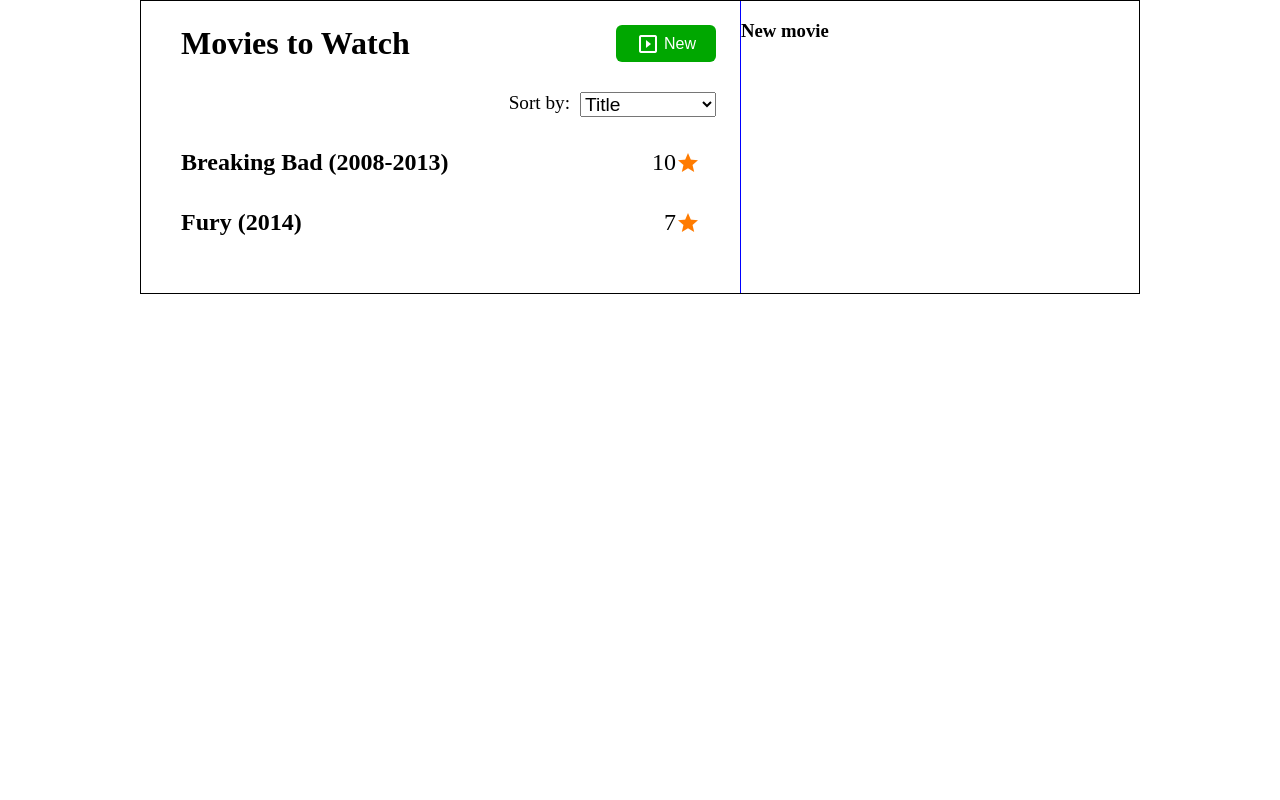
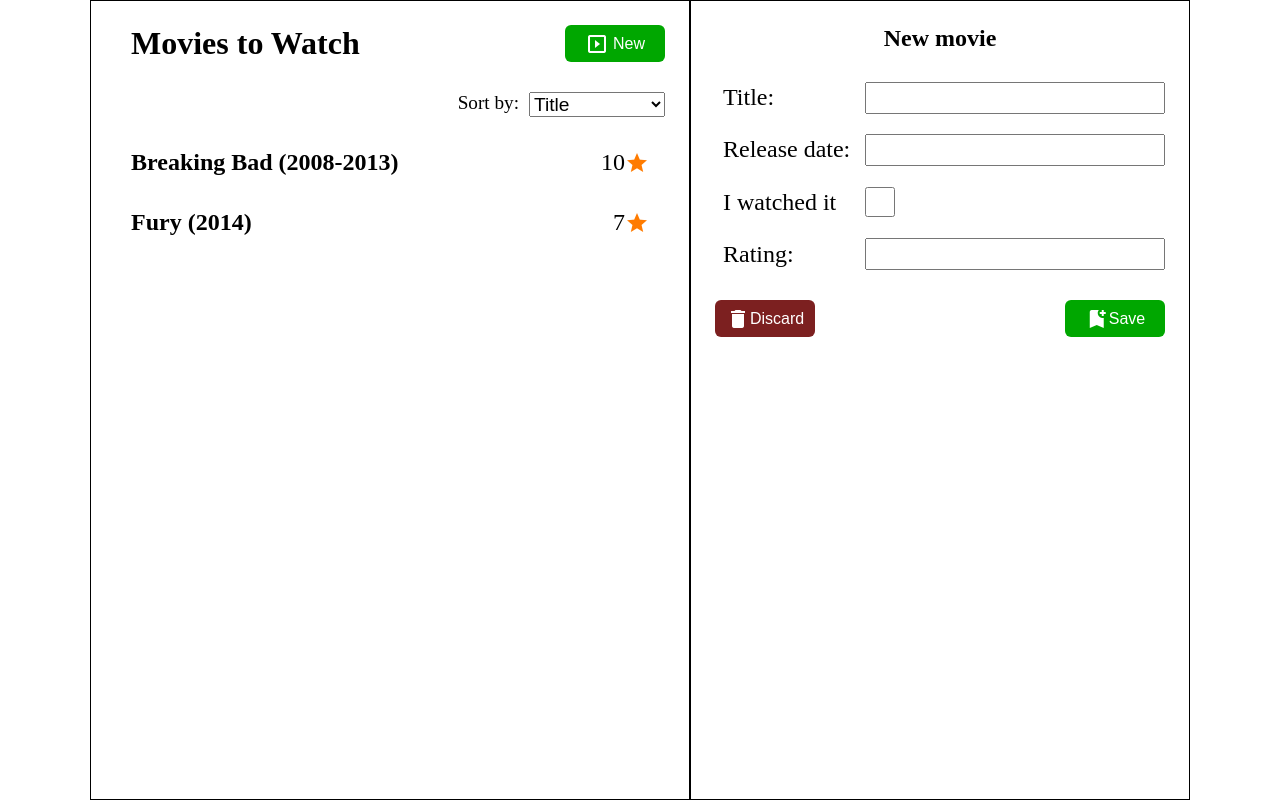
Before and after one commit to Kestrel-72/movies-to-watch, a plain HTML site: page index.html in a window 1280 px wide. Drawn offline with Linux system fonts and the light colour scheme.

Commit message:
Build: section for adding a new movie

```diff
--- a/index.html
+++ b/index.html
@@ -49,7 +49,39 @@
     <footer></footer>
   </main>
   <aside class="sidebar">
-    <h3>New movie</h3>
+    <h2>New movie</h2>
+    <form action="#" class="movie-form">
+      <ul>
+        <li>
+          <label for="title">Title: </label>
+          <input id="title" type="text"></li>
+        <li>
+          <label for="year">Release date: </label>
+          <input id="year" type="text"></li>
+        <li>
+          <label for="watched">I watched it </label>
+          <input id="watched" type="checkbox">
+        </li>
+        <li>
+          <label for="stars">Rating:</label>
+          <input id="stars" type="number">
+        </li>
+      </ul>
+      <div class="form-buttons">
+        <button class="discard-changes" type="button">
+          <span class="material-icons">
+            delete
+          </span>
+          Discard
+        </button>
+        <button class="save-movie" type="button">
+          <span class="material-icons">
+            bookmark_add
+          </span>
+          Save
+        </button>
+      </div>
+    </form>
   </aside>
 </body>
 </html>
--- a/style.css
+++ b/style.css
@@ -9,16 +9,15 @@ html {
 }
 
 body {
-  width: 1000px;
+  width: 1100px;
   margin: 0 auto;
-  border: 1px solid black;
   display: grid;
-  grid-template-columns: 600px 400px;
+  grid-template-columns: 600px 500px;
 }
 
 main {
   padding: 24px;
-  border-right: 1px solid blue;
+  border: 1px solid black;
 }
 
 header {
@@ -32,9 +31,10 @@ h1 {
   padding-left: 16px;
 }
 
-header button.add-new-title {
+button.add-new-title, button.discard-changes, button.save-movie {
   font-size: 1rem;
   width: 100px;
+  height: 37px;
   display: flex;
   justify-content: center;
   align-items: center;
@@ -63,7 +63,7 @@ header button.add-new-title span{
   font-size: 1.2rem;
 }
 
-.to-watch-list {
+.to-watch-list, .movie-form ul {
   list-style: none;
 }
 
@@ -94,3 +94,53 @@ header button.add-new-title span{
 .to-watch-list li div.rating span{
   color: rgb(255, 123, 0);
 }
+
+.sidebar {
+  padding: 24px;
+  border: 1px solid black;
+  height: 100vh;
+}
+
+.sidebar h2 {
+  width: max-content;
+  margin: 0 auto;
+}
+
+.movie-form ul {
+  display: flex;
+  flex-direction: column;
+  justify-content: space-between;
+  height: 200px;
+  font-size: 1.5rem;
+}
+
+.movie-form li {
+  display: grid;
+  grid-template-columns: 150px 1fr;
+  align-items: center;
+}
+
+.movie-form li input[id="watched"] {
+  margin: 0;
+  width: 30px;
+}
+
+.movie-form label {
+  width: 150px;
+  padding: 8px;
+}
+
+.movie-form input {
+  font-size: 1rem;
+  padding: 8px;
+  height: 2rem;
+}
+
+.form-buttons {
+  display: flex;
+  justify-content: space-between;
+}
+
+button.discard-changes {
+  background-color: rgb(124, 32, 32);
+}
```
Also changed, not shown: script.js (added).
